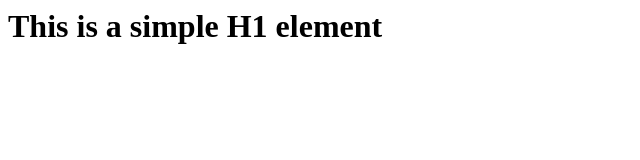
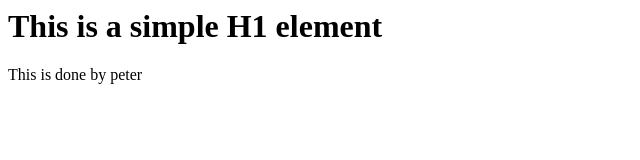
Before and after one commit to mwaurap/petergit, a plain HTML site: page index.html in a window 1280 px wide. Shown: the whole page, without its empty margins (0-640 px from the left). Drawn offline with Linux system fonts and the light colour scheme.

Commit message:
paragraph add

```diff
--- a/index.html
+++ b/index.html
@@ -4,5 +4,6 @@
 </head>
 <body>
  <h1> This is a simple H1 element</h1>
+ <p>This is done by peter</p>
 </body>
 </html>
```
